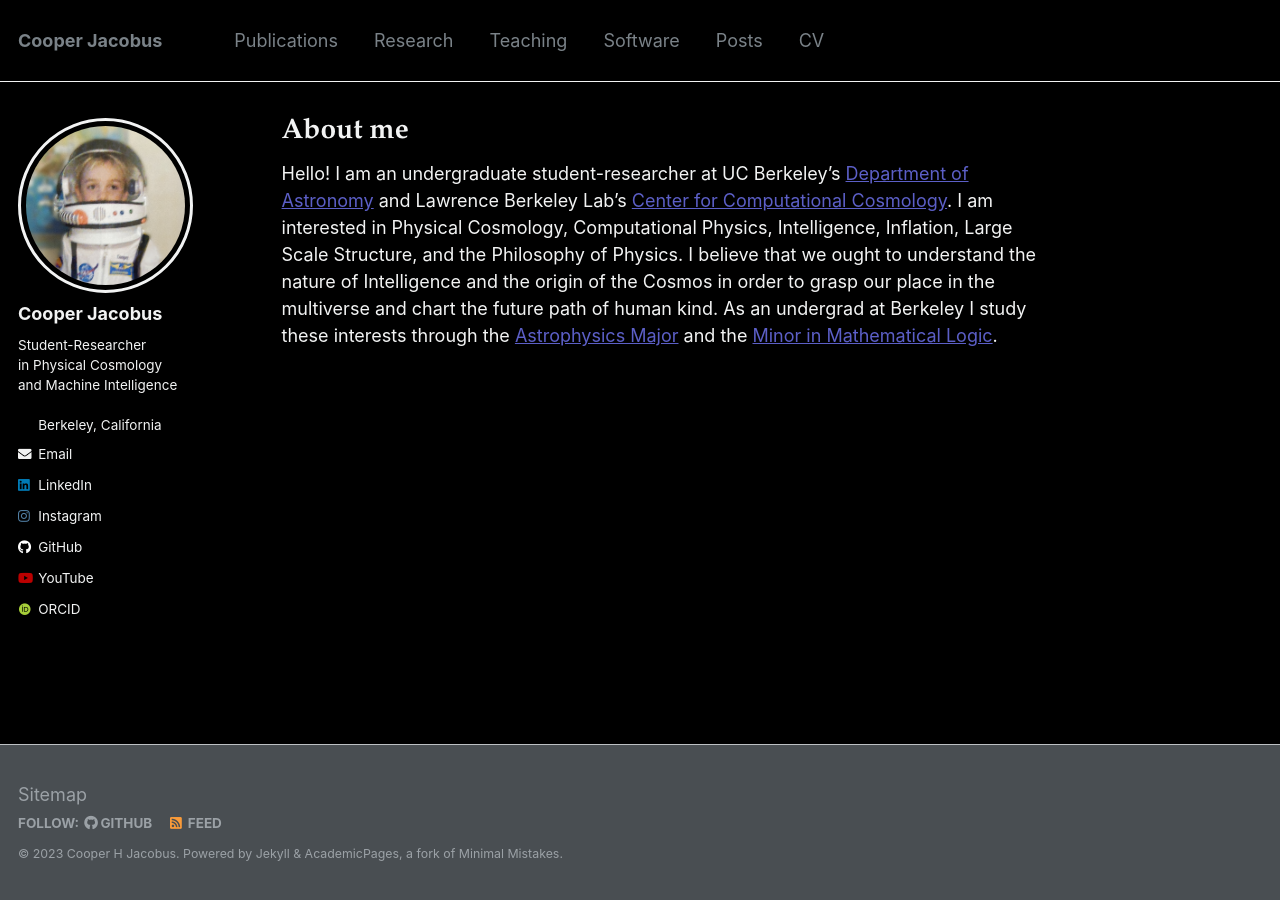
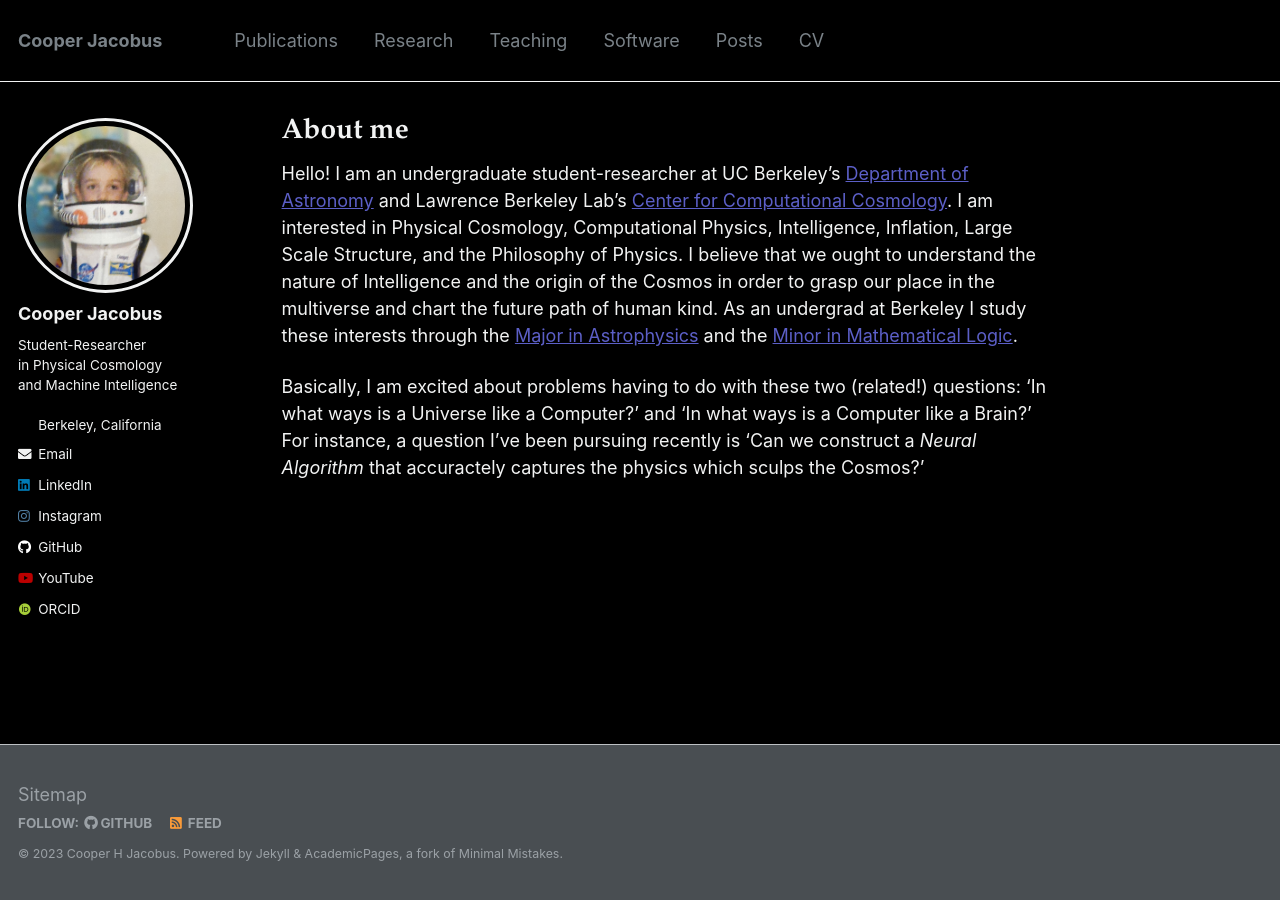
Before and after one commit to c-jacobus/c-jacobus.github.io, a Jekyll site: the page built from _pages/about.md, in a window 1280 px wide. Built offline with Jekyll 4.4.1, drawn with Linux system fonts in a browser that asks for light colours; some web fonts are replaced.

Commit message:
Update about.md

```diff
--- a/_pages/about.md
+++ b/_pages/about.md
@@ -9,4 +9,6 @@ redirect_from:
 ---
 
 Hello!
-I am an undergraduate student-researcher at UC Berkeley's [Department of Astronomy](https://astro.berkeley.edu/) and Lawrence Berkeley Lab's [Center for Computational Cosmology](https://crd.lbl.gov/divisions/scidata/c3/). I am interested in Physical Cosmology, Computational Physics, Intelligence, Inflation, Large Scale Structure, and the Philosophy of Physics. I believe that we ought to understand the nature of Intelligence and the origin of the Cosmos in order to grasp our place in the multiverse and chart the future path of human kind. As an undergrad at Berkeley I study these interests through the [Astrophysics Major](http://kartp.astro.berkeley.edu/lib/exe/fetch.php?media=curriculum:undergrad_info_for_web.pdf) and the [Minor in Mathematical Logic](https://guide.berkeley.edu/undergraduate/degree-programs/logic/logic.pdf).
+I am an undergraduate student-researcher at UC Berkeley's [Department of Astronomy](https://astro.berkeley.edu/) and Lawrence Berkeley Lab's [Center for Computational Cosmology](https://crd.lbl.gov/divisions/scidata/c3/). I am interested in Physical Cosmology, Computational Physics, Intelligence, Inflation, Large Scale Structure, and the Philosophy of Physics. I believe that we ought to understand the nature of Intelligence and the origin of the Cosmos in order to grasp our place in the multiverse and chart the future path of human kind. As an undergrad at Berkeley I study these interests through the [Major in Astrophysics](http://kartp.astro.berkeley.edu/lib/exe/fetch.php?media=curriculum:undergrad_info_for_web.pdf) and the [Minor in Mathematical Logic](https://guide.berkeley.edu/undergraduate/degree-programs/logic/logic.pdf).
+
+Basically, I am excited about problems having to do with these two (related!) questions: 'In what ways is a Universe like a Computer?' and 'In what ways is a Computer like a Brain?' For instance, a question I've been pursuing recently is 'Can we construct a *Neural Algorithm* that accuractely captures the physics which sculps the Cosmos?'
```
